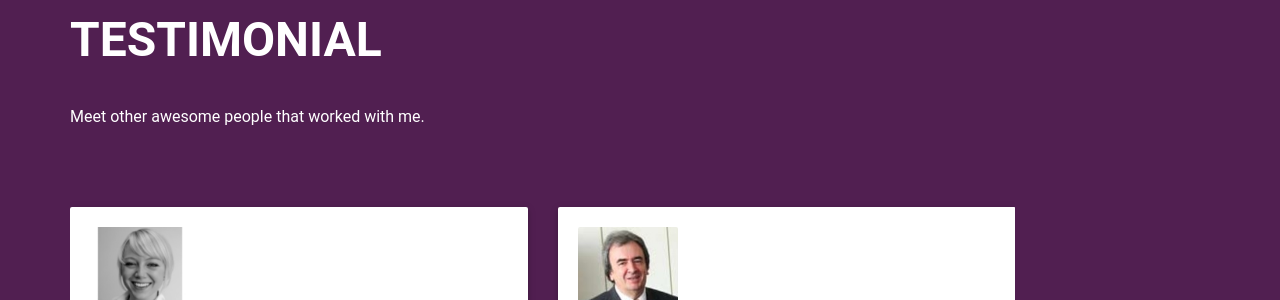
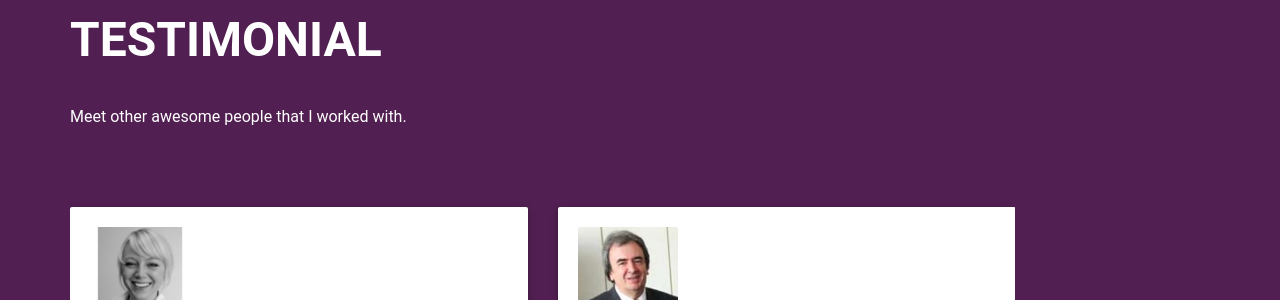
Before and after one commit to skrabacz-michal/skrabacz-michal.github.io, a Jekyll site: the page built from index.html, in a window 1280 px wide and 900 px high, scrolled down 5503 px. Shown: the part 153-453 px from the top of the window. Built offline with Jekyll 4.4.1, drawn with Linux system fonts in a browser that asks for light colours; nearby versions of some CDN libraries; some web fonts are replaced.

Commit message:
Change overlay colour

```diff
--- a/css/colors/color1.css
+++ b/css/colors/color1.css
@@ -12,11 +12,11 @@
 }
 
 .waves-effect.waves-brand  {
-    background-color: rgba(0, 188, 212, 0.66);
+    background-color: rgba(81, 31, 81, 0.66);
 }
 
 .p-overlay {
-    background-color: rgba(0, 188, 212, 0.9);
+    background-color: rgba(81, 31, 81, 0.9);
 }
 
 
--- a/index.html
+++ b/index.html
@@ -496,7 +496,7 @@
                         <div class="clearfix section-head testimonial-text">
                             <div class="col-sm-12">
                                 <h2 class="title">testimonial</h2>
-                                <p class="regular-text">Meet other awesome people that worked with me.</p>
+                                <p class="regular-text">Meet other awesome people that I worked with.</p>
                             </div>
                         </div>
                         <div class="col-lg-12">
@@ -552,7 +552,7 @@
                                     <div class="clearfix ">
                                         <!--<i class="mdi-editor-insert-emoticon"></i>-->
                                         <i class="mdi-maps-local-drink"></i>
-                                        <span class="num countNumb">1234</span>
+                                        <span class="num countNumb">2878</span>
                                     </div>
                                     <div class="context">Cups of Coffee</div>
                                 </div>
```
